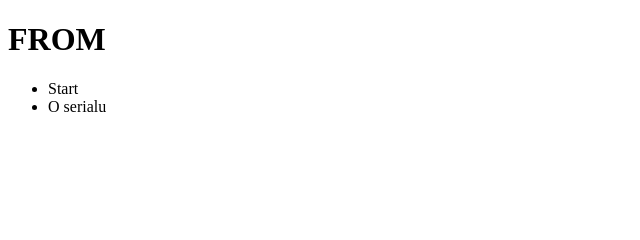
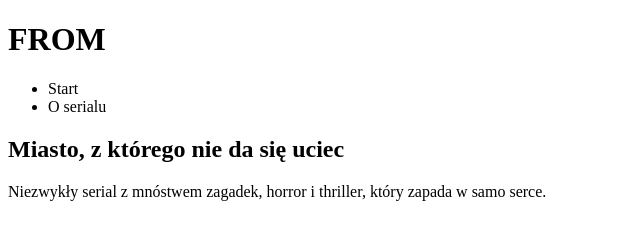
Before and after one commit to dzamilyashumilina-ui/pixelshark-from, a plain HTML site: page index.html in a window 1280 px wide. Shown: the whole page, without its empty margins (0-640 px from the left). Drawn offline with Linux system fonts and the light colour scheme.

Commit message:
Dodanie sekcji hero

```diff
--- a/index.html
+++ b/index.html
@@ -12,9 +12,16 @@
     <nav>
         <ul>
             <li>Start</li>
+
             <li>O serialu</li>
         </ul>
     </nav>
 </header>
+<section>
+    <h2>Miasto, z którego nie da się uciec</h2>
+    <p>
+        Niezwykły serial z mnóstwem zagadek, horror i thriller, który zapada w samo serce.
+    </p>
+</section>
 </body>
 </html>
```
